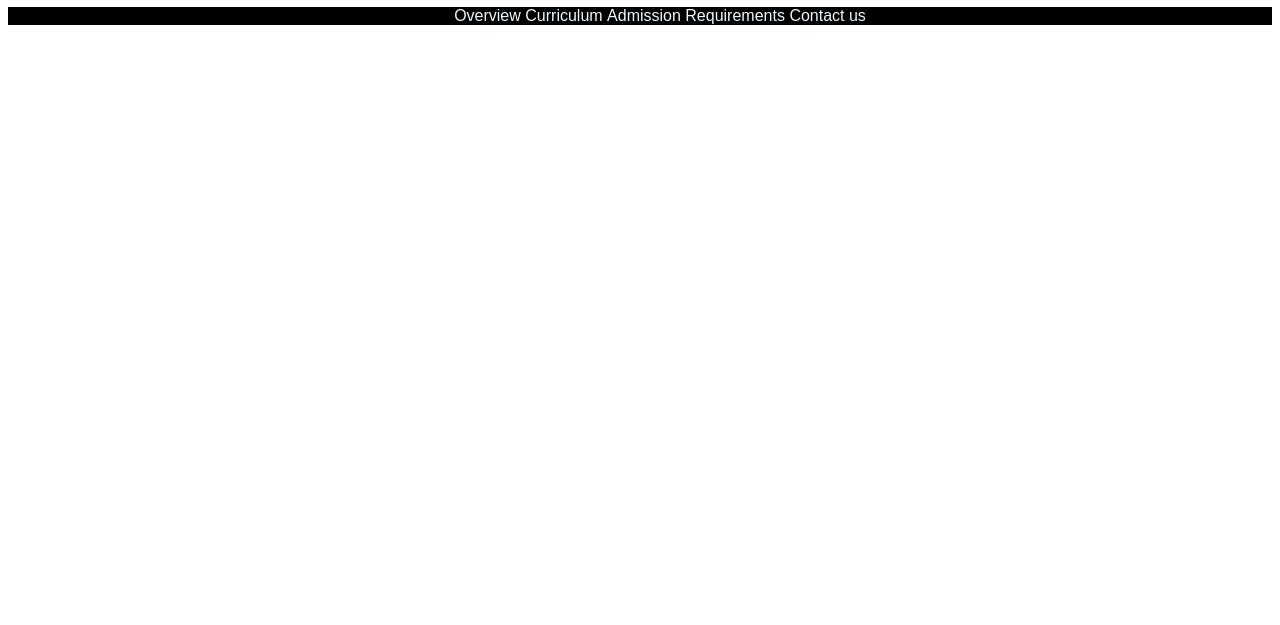
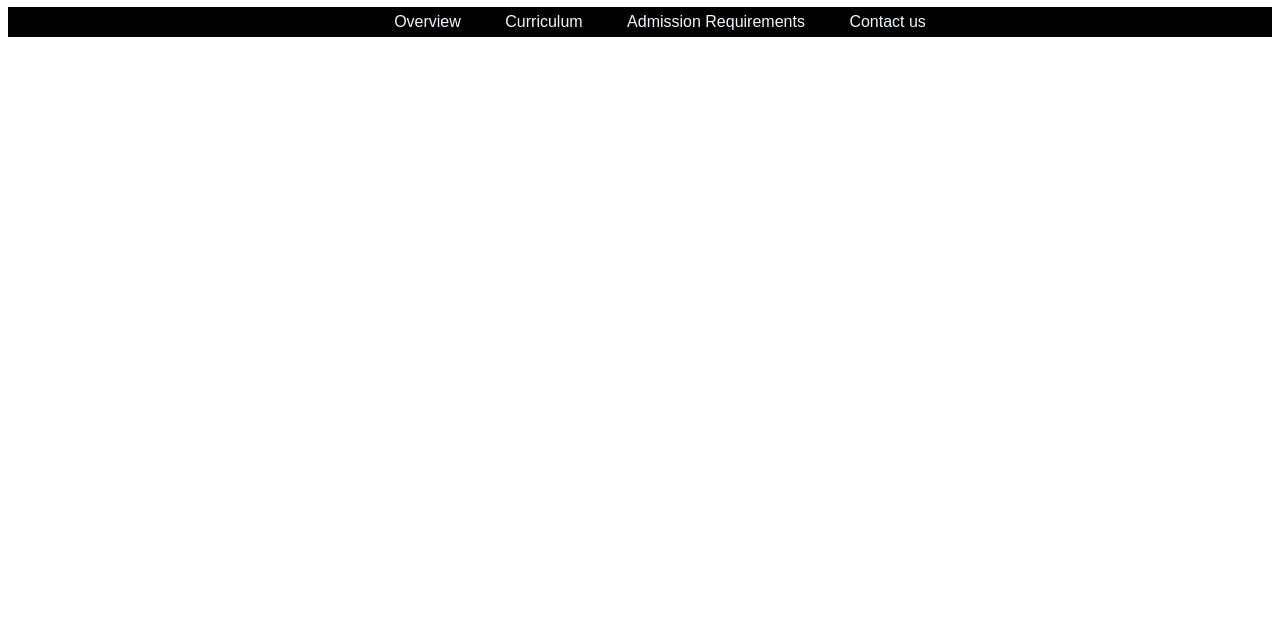
Before and after one commit to PoojithaaReddy/HTML_CSS, a plain HTML site: page Day 2/index.html in a window 1280 px wide. Shown: the part 175-800 px from the top of the page. Drawn offline with Linux system fonts and the light colour scheme.

Commit message:
added padding

```diff
--- a/Day 2/styles.css
+++ b/Day 2/styles.css
@@ -20,4 +20,5 @@ ul li{
     list-style-type: none;
     color:aliceblue;
     display: inline-block;
+    padding: 6px 20px;
 }
```
